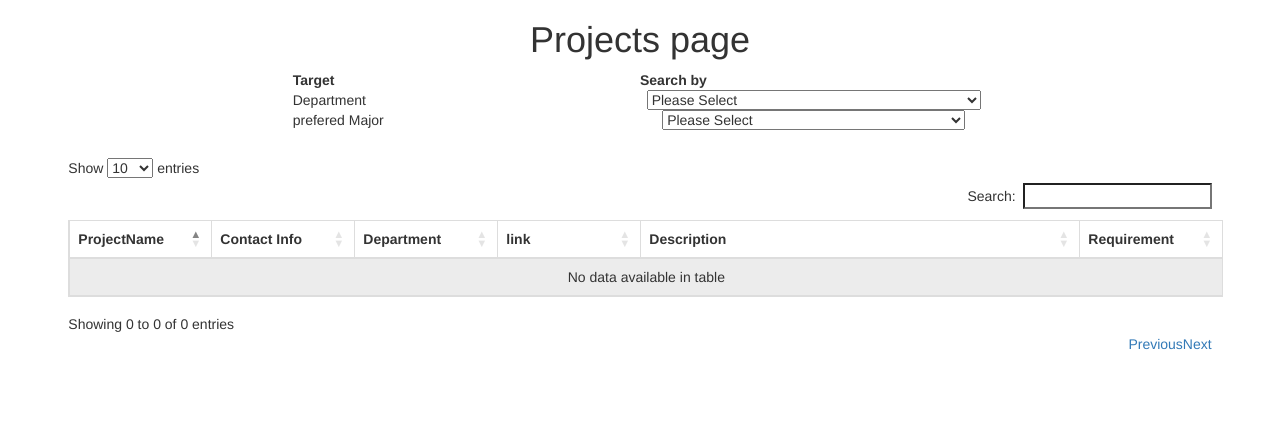
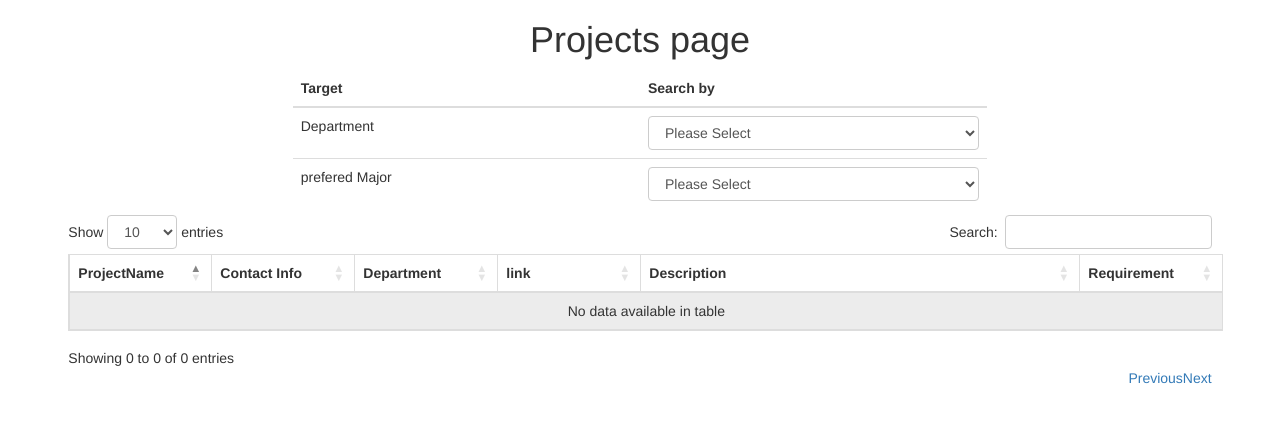
Before and after one commit to SerendpityZOEY/CUBoulderDLASite, a Flask app: page /project in a window 1280 px wide. Shown: the top 423 px of the page. Run offline with Flask 2, Linux system fonts and the light colour scheme; data comes from the database, SQL or seed files in the repository; data that the repository does not hold is empty; some libraries are stand-ins or nearby versions.

Commit message:
project page css styling

```diff
--- a/app/templates/project.html
+++ b/app/templates/project.html
@@ -22,6 +22,7 @@
     <link rel="stylesheet" type="text/javascript"
           href="https://cdn.datatables.net/1.10.12/css/jquery.dataTables.min.css">
     <link rel="stylesheet" href="../static/css/styles.css">
+    <link rel="stylesheet" href="../static/css/table.css">
 
     <style>
 		table{
@@ -30,7 +31,21 @@
 		  clear: both;
 		  border-collapse: collapse;
 		  table-layout: fixed;
-		  word-wrap:break-word; 		}
+		  word-wrap:break-word;
+        }
+        select, .dataTables_wrapper div.dataTables_filter input{
+            display: block;
+            width: 100%;
+            height: 34px;
+            padding: 6px 12px;
+            font-size: 14px;
+            line-height: 1.42857143;
+            color: #555;
+            background-color: #fff;
+            background-image: none;
+            border: 1px solid #ccc;
+            border-radius: 4px;
+        }
    </style>
     {#        <style>#}
     {#    		table, th, td {#}
@@ -54,7 +69,7 @@
 
 <div class="row">
     <div class="col-md-10 center">
-    <table cellpadding="3" cellspacing="0" border="0" style="width: 67%; margin: 0 auto 2em auto;">
+    <table class="table" cellpadding="3" cellspacing="0" border="0" style="width: 67%; margin: 0 auto 2em auto;">
         <thead>
         <tr>
             <th>Target</th>
```
